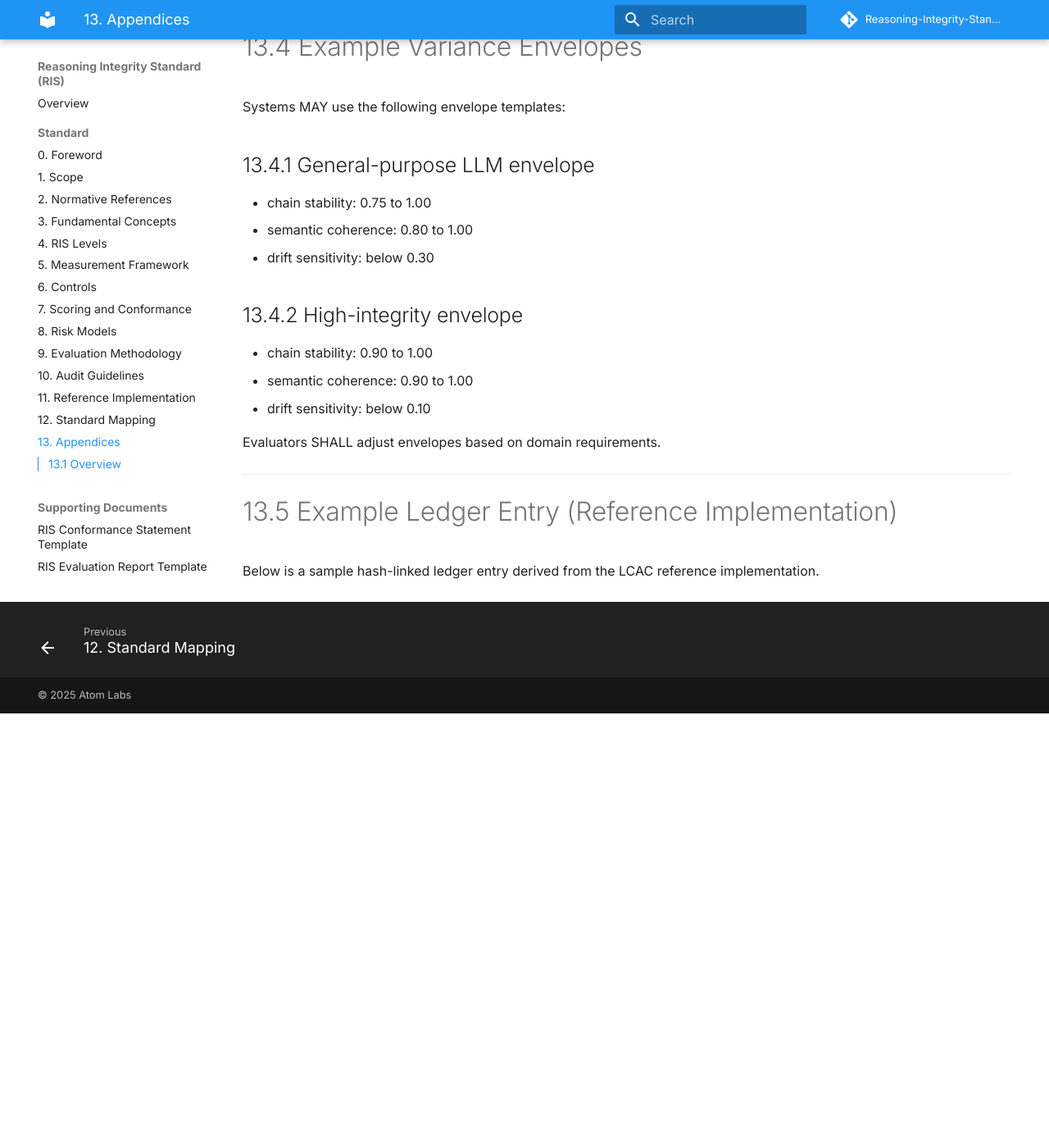
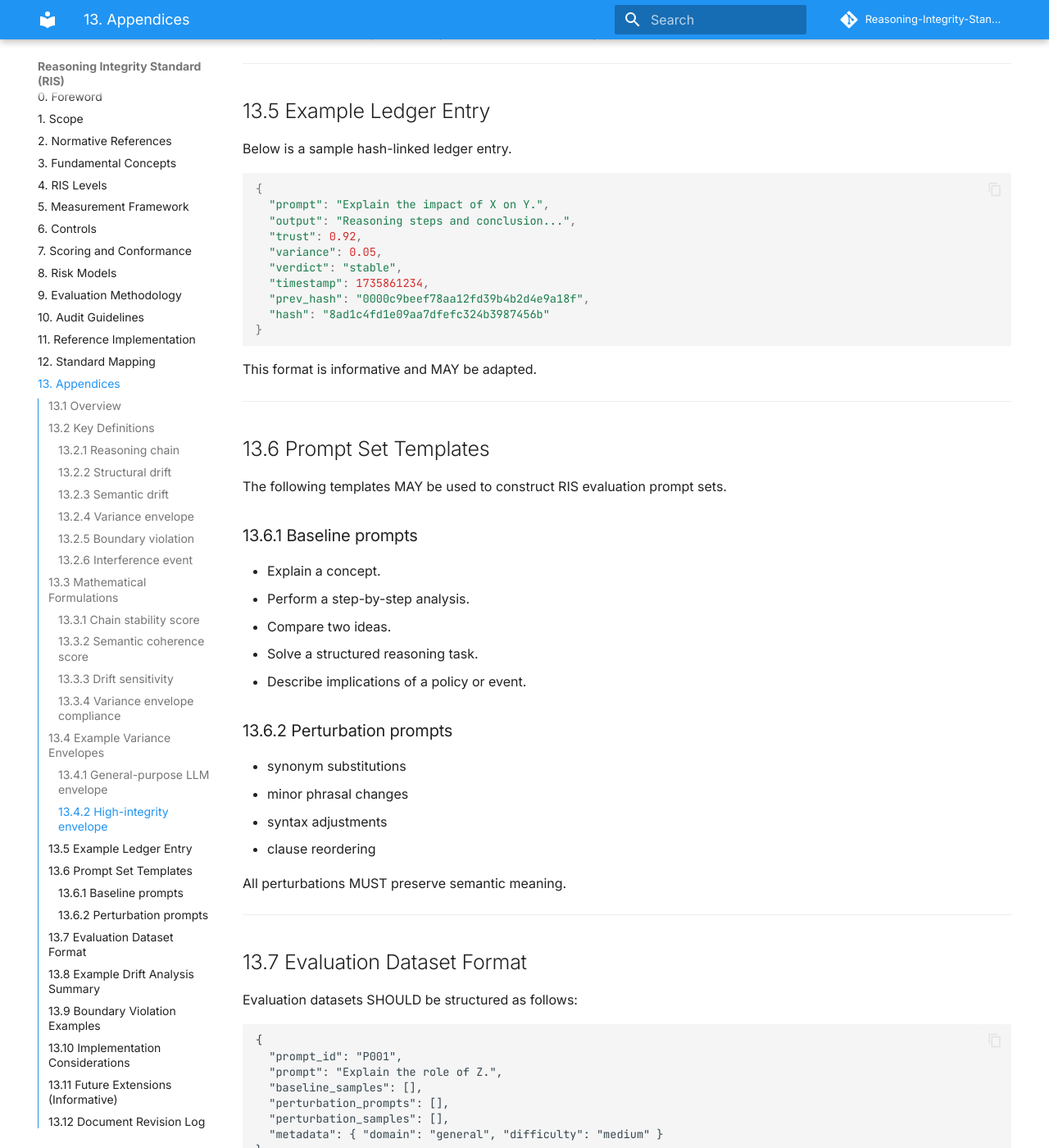
Before and after one commit to qstackfield/ris-standard, an MkDocs documentation site: the page built from docs/sections/13-appendices.md, in a window 1280 px wide and 1400 px high, scrolled down 2446 px. Shown: the whole window at 82% size. Built offline with MkDocs 1.6.1 and Material for MkDocs 9.7.7, drawn with Linux system fonts in a browser that asks for light colours; before the commit the page ends 3316 px from its top, so only the background shows below that; some of the changed text lies outside the part shown.

Commit message:
Update 13-appendices.md

```diff
--- a/docs/sections/13-appendices.md
+++ b/docs/sections/13-appendices.md
@@ -17,81 +17,71 @@
 
 ---
 
-# 13.2 Key Definitions
+## 13.2 Key Definitions
 
-## 13.2.1 Reasoning chain
+### 13.2.1 Reasoning chain
+
 A sequence of internal conceptual steps used by an LLM or agent to derive an output from an input.
 
-## 13.2.2 Structural drift
+### 13.2.2 Structural drift
+
 A deviation in the ordering, length, or internal transitions of a reasoning chain beyond acceptable variance thresholds.
 
-## 13.2.3 Semantic drift
+### 13.2.3 Semantic drift
+
 A deviation in meaning, conceptual structure, or topic alignment across samples.
 
-## 13.2.4 Variance envelope
+### 13.2.4 Variance envelope
+
 The statistical boundary within which repeated inference behavior must remain to be considered stable.
 
-## 13.2.5 Boundary violation
+### 13.2.5 Boundary violation
+
 A reasoning event in which the model exceeds defined contextual, semantic, or operational constraints.
 
-## 13.2.6 Interference event
+### 13.2.6 Interference event
+
 An alteration of reasoning behavior caused by a tool, agent, retrieval source, or external system.
 
 ---
 
-# 13.3 Mathematical Formulations
+## 13.3 Mathematical Formulations
 
-## 13.3.1 Chain stability score
+### 13.3.1 Chain stability score
 
 Chain stability S is calculated as:
 
-S = mean(similarity(Ri, Rj))
+    S = mean(similarity(Ri, Rj))
 
-Where:
+### 13.3.2 Semantic coherence score
 
-- Ri and Rj are pairs of reasoning chain representations
-- similarity is structural similarity between 0.00 and 1.00
+Semantic coherence C is calculated as:
 
-## 13.3.2 Semantic coherence score
+    C = mean(cosine(Ei, Ej))
 
-Semantic coherence C is calculated using embedding similarity:
-
-C = mean(cosine(Ei, Ej))
-
-Where:
-
-- Ei and Ej are embeddings of reasoning outputs
-- cosine is cosine similarity
-
-## 13.3.3 Drift sensitivity
+### 13.3.3 Drift sensitivity
 
 Drift sensitivity D is calculated as:
 
-D = variance(S) + variance(C)
+    D = variance(S) + variance(C)
 
-Higher values indicate greater drift.
+### 13.3.4 Variance envelope compliance
 
-## 13.3.4 Variance envelope compliance
+Compliance V is:
 
-Compliance V is calculated as:
-
-V = (number of samples within envelope) / (total samples)
-
-Values are expressed as percentages.
+    V = (samples within envelope) / (total samples)
 
 ---
 
-# 13.4 Example Variance Envelopes
+## 13.4 Example Variance Envelopes
 
-Systems MAY use the following envelope templates:
-
-## 13.4.1 General-purpose LLM envelope
+### 13.4.1 General-purpose LLM envelope
 
 - chain stability: 0.75 to 1.00
 - semantic coherence: 0.80 to 1.00
 - drift sensitivity: below 0.30
 
-## 13.4.2 High-integrity envelope
+### 13.4.2 High-integrity envelope
 
 - chain stability: 0.90 to 1.00
 - semantic coherence: 0.90 to 1.00
@@ -101,6 +91,136 @@
 
 ---
 
-# 13.5 Example Ledger Entry (Reference Implementation)
+## 13.5 Example Ledger Entry
 
-Below is a sample hash-linked ledger entry derived from the LCAC reference implementation.
+Below is a sample hash-linked ledger entry.
+
+    {
+      "prompt": "Explain the impact of X on Y.",
+      "output": "Reasoning steps and conclusion...",
+      "trust": 0.92,
+      "variance": 0.05,
+      "verdict": "stable",
+      "timestamp": 1735861234,
+      "prev_hash": "0000c9beef78aa12fd39b4b2d4e9a18f",
+      "hash": "8ad1c4fd1e09aa7dfefc324b3987456b"
+    }
+
+This format is informative and MAY be adapted.
+
+---
+
+## 13.6 Prompt Set Templates
+
+The following templates MAY be used to construct RIS evaluation prompt sets.
+
+### 13.6.1 Baseline prompts
+
+- Explain a concept.
+- Perform a step-by-step analysis.
+- Compare two ideas.
+- Solve a structured reasoning task.
+- Describe implications of a policy or event.
+
+### 13.6.2 Perturbation prompts
+
+- synonym substitutions
+- minor phrasal changes
+- syntax adjustments
+- clause reordering
+
+All perturbations MUST preserve semantic meaning.
+
+---
+
+## 13.7 Evaluation Dataset Format
+
+Evaluation datasets SHOULD be structured as follows:
+
+    {
+      "prompt_id": "P001",
+      "prompt": "Explain the role of Z.",
+      "baseline_samples": [],
+      "perturbation_prompts": [],
+      "perturbation_samples": [],
+      "metadata": { "domain": "general", "difficulty": "medium" }
+    }
+
+This supports consistent analysis and cross-system comparison.
+
+---
+
+## 13.8 Example Drift Analysis Summary
+
+A drift summary MAY include:
+
+- baseline mean stability score
+- new sample mean stability score
+- deviation percentage
+- variance across iterations
+- threshold compliance
+- drift triggers observed
+
+Example:
+
+    {
+      "baseline_stability": 0.91,
+      "current_stability": 0.82,
+      "deviation": "9.8%",
+      "threshold": "10%",
+      "status": "borderline-compliant"
+    }
+
+---
+
+## 13.9 Boundary Violation Examples
+
+Examples of boundary violations include:
+
+- referencing information not present in prompt or context
+- unexpected topic expansion outside allowed domain
+- using tool outputs that exceed allowed semantic scope
+- combining context from unrelated tasks
+- reasoning dependent on long-term model memory
+
+Boundary violations SHALL be documented and investigated.
+
+---
+
+## 13.10 Implementation Considerations
+
+Organizations implementing RIS SHOULD consider:
+
+- model-specific tuning of drift and variance thresholds
+- architecture-specific behaviors (transformer vs. hybrid vs. agentic systems)
+- differential stability between prompt types
+- retrieval and tool-use artifacts influencing stability
+- cross-agent reasoning contamination
+- infrastructure effects on sampling consistency
+
+These considerations inform evaluation and do not alter RIS conformance requirements.
+
+---
+
+## 13.11 Future Extensions (Informative)
+
+Potential future RIS extensions MAY include:
+
+- multi-agent interference scoring
+- predictive trust-flow modeling
+- coherence signature analysis
+- temporal reasoning-chain compression metrics
+- scenario-based benchmark suites
+- extended metadata for multi-modal systems
+
+These are informative only and not included in RIS v1.0.
+
+---
+
+## 13.12 Document Revision Log
+
+Version: 1.0
+Published by: Atom Labs
+Status: Initial Release
+
+Future revisions SHALL be recorded in this section when issued.
```
